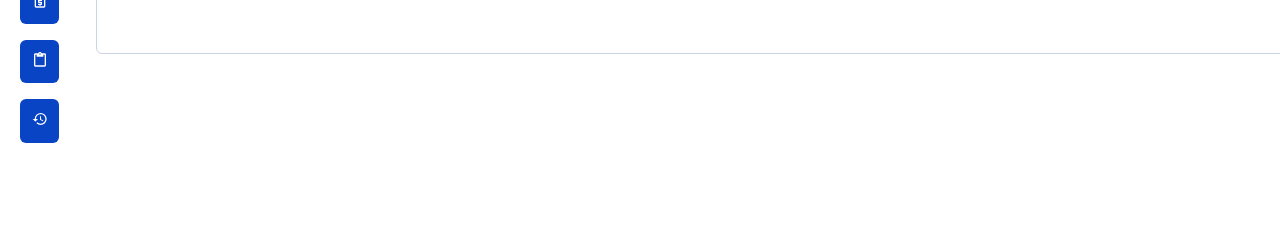
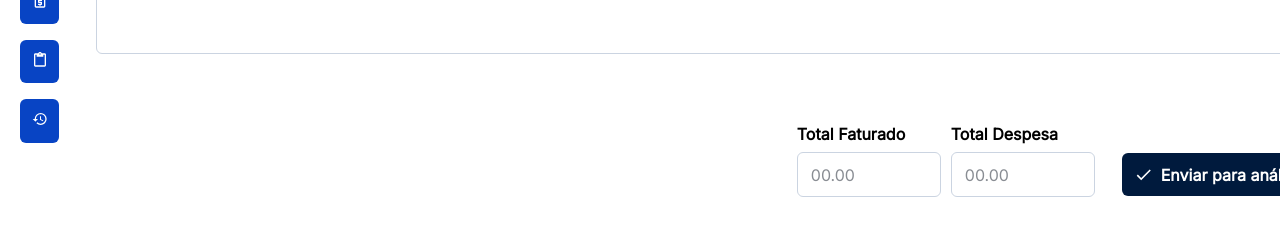
Before and after one commit to CarolineCDFreitas/projeto-sistema-reembolso-front, a Next.js app: page /reembolsos/solicitacao in a window 1280 px wide. Shown: the part 478-728 px from the top of the page. Built offline with nearby package versions, Linux system fonts and the light colour scheme; no server answers.

Commit message:
feat: cria componente SubmitPanel com área de outputs e botões de ação; ajusta estilo na main do SPA para comportar novo layout

```diff
--- /dev/null
+++ b/src/app/reembolsos/(components)/SubmitPanel/SubmitPanel.jsx
@@ -0,0 +1,45 @@
+"use client";
+
+import Button from "@/components/Button/Button";
+import { ButtonField } from "@/components/LoginForm/LoginFormStyled";
+import { MdCheck } from "react-icons/md";
+import { MdOutlineClose } from "react-icons/md";
+import {
+  OutputArea,
+  OutputWrapper,
+  OutputField,
+  SubmitPanelSection,
+} from "./SubmitPanelStyled";
+
+function SubmitPanel() {
+  return (
+    <SubmitPanelSection aria-label="Enviar ou cancelar solicitação de reembolso">
+      <OutputWrapper>
+        <OutputField>
+          <label htmlFor="totalFaturado">Total Faturado</label>
+          <OutputArea id="totalFaturado" name="totalFaturado">
+            <span>00.00</span>
+          </OutputArea>
+        </OutputField>
+        <OutputField>
+          <label htmlFor="totalDespesa">Total Despesa</label>
+          <OutputArea id="totalDespesa" name="totalDespesa">
+            <span>00.00</span>
+          </OutputArea>
+        </OutputField>
+      </OutputWrapper>
+      <ButtonField>
+        <Button buttonAction="enviar" hasIcon place="menu">
+          <MdCheck />
+          Enviar para análise
+        </Button>
+        <Button buttonAction="cancelar" hasIcon place="menu">
+          <MdOutlineClose />
+          Cancelar Solicitação
+        </Button>
+      </ButtonField>
+    </SubmitPanelSection>
+  );
+}
+
+export default SubmitPanel;
--- /dev/null
+++ b/src/app/reembolsos/(components)/SubmitPanel/SubmitPanelStyled.jsx
@@ -0,0 +1,46 @@
+import styled from "@emotion/styled";
+
+export const OutputArea = styled.output`
+  display: block;
+  width: 9rem;
+  height: 2.8125rem;
+  padding: 0.75rem 0.8125rem;
+  border-radius: 0.375rem;
+  border: 0.05rem solid #cbd4e1;
+  margin-block-start: 0.5rem;
+
+  span {
+    color: #898d93;
+  }
+`;
+
+export const OutputWrapper = styled.section`
+  display: flex;
+  gap: 0.625rem;
+  margin: 0.2rem;
+`;
+
+export const OutputField = styled.div`
+  label {
+    font-family: inherit;
+    font-weight: 700;
+  }
+`;
+
+export const SubmitPanelSection = styled.section`
+  display: flex;
+  align-items: end;
+  justify-content: flex-end;
+  gap: 1.25rem;
+  height: 8.125rem;
+  margin: 0.5rem;
+
+  section + section {
+    button {
+      svg {
+        width: 1.2rem;
+        height: 1.2rem;
+      }
+    }
+  }
+`;
--- a/src/app/reembolsos/solicitacao/page.js
+++ b/src/app/reembolsos/solicitacao/page.js
@@ -3,6 +3,7 @@ import { FormStyled, ErrorMessage } from "../(components)/Form/FormStyled";
 import BasicInfoForm from "../(components)/BasicInfoForm/BasicInfoForm";
 import SpecificInfoForm from "../(components)/SpecificInfoForm/SpecificInfoForm";
 import FormDataTable from "../(components)/FormDataTable/FormDataTable";
+import SubmitPanel from "../(components)/SubmitPanel/SubmitPanel";
 import { zodResolver } from "@hookform/resolvers/zod";
 import { useForm, FormProvider } from "react-hook-form";
 import { z } from "zod";
@@ -238,6 +239,7 @@ export default function Solicitacao() {
           <SpecificInfoForm {...focusHandlers} />
         </FormStyled>
         <FormDataTable />
+        <SubmitPanel/>
       </FormProvider>
     </>
   );
--- a/src/app/reembolsos/style.js
+++ b/src/app/reembolsos/style.js
@@ -4,6 +4,6 @@ export const MainContentWrapper = styled.main`
   /* border: 2px solid darkorchid; */
   display: flex;
   flex-direction: column;
-  margin: 1.5625rem 1.5625rem 1.5625rem 5.5rem;
+  margin: 1.5625rem 1.5625rem 0 5.5rem;
   min-height: 92vh;
 `;
```
